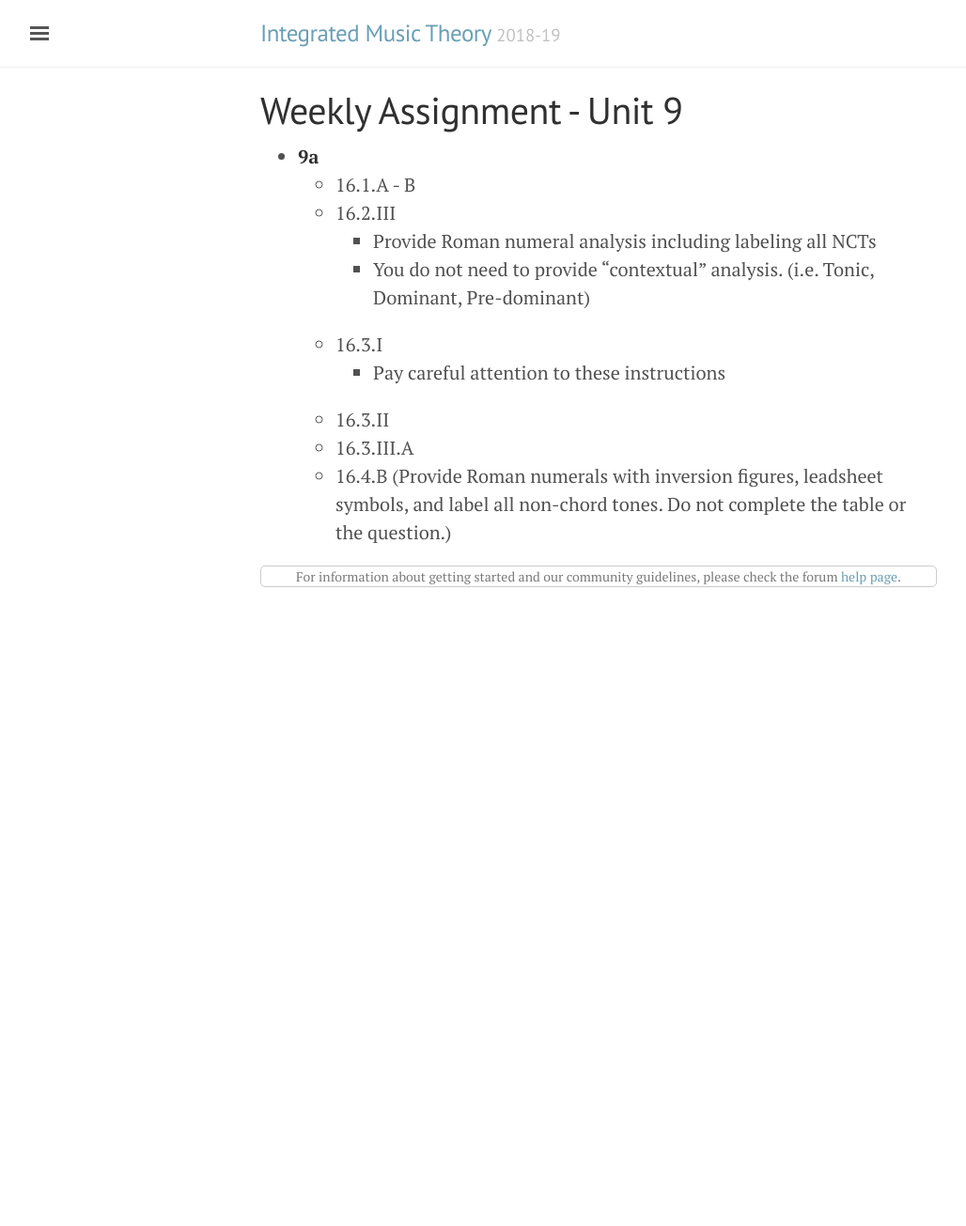
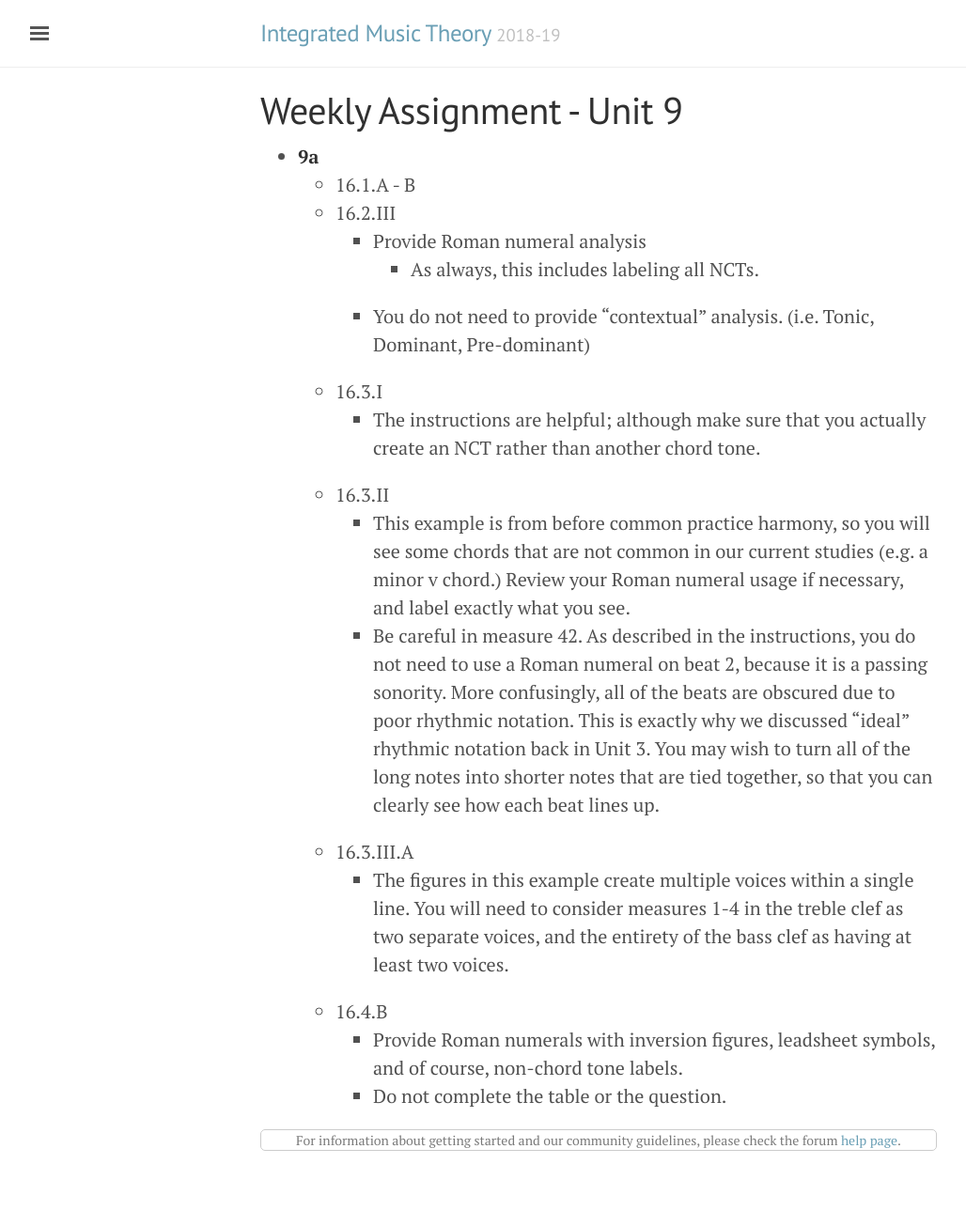
Before and after one commit to intmus/inttheory19-20, a Jekyll site: the page built from _assignments/Fall-semester/2018-10-29.md, in a window 1280 px wide. Shown: the whole page at 94% size, without its empty margins (3-1031 px from the left). Built offline with Jekyll 4.4.1, drawn with Linux system fonts in a browser that asks for light colours; comment, search, counter and statistics services are not loaded; before the commit the page ends 900 px from its top, so only the background shows below that.

Commit message:
9a edits 9a assignment instruction update

```diff
--- a/_assignments/Fall-semester/2018-10-29.md
+++ b/_assignments/Fall-semester/2018-10-29.md
@@ -7,10 +7,16 @@ layout: forum
 - **9a**
     - 16.1.A - B
     - 16.2.III
-        - Provide Roman numeral analysis including labeling all NCTs
+        - Provide Roman numeral analysis
+            - As always, this includes labeling all NCTs.
         - You do not need to provide "contextual" analysis. (i.e. Tonic, Dominant, Pre-dominant)
     - 16.3.I
-        - Pay careful attention to these instructions
+        - The instructions are helpful; although make sure that you actually create an NCT rather than another chord tone.
     - 16.3.II
+        - This example is from before common practice harmony, so you will see some chords that are not common in our current studies (e.g. a minor v chord.) Review your Roman numeral usage if necessary, and label exactly what you see.
+        - Be careful in measure 42. As described in the instructions, you do not need to use a Roman numeral on beat 2, because it is a passing sonority. More confusingly, all of the beats are obscured due to poor rhythmic notation. This is exactly why we discussed "ideal" rhythmic notation back in Unit 3. You may wish to turn all of the long notes into shorter notes that are tied together, so that you can clearly see how each beat lines up.
     - 16.3.III.A
-    - 16.4.B (Provide Roman numerals with inversion figures, leadsheet symbols, and label all non-chord tones. Do not complete the table or the question.)
+        - The figures in this example create multiple voices within a single line. You will need to consider measures 1-4 in the treble clef as two separate voices, and the entirety of the bass clef as having at least two voices.
+    - 16.4.B
+        - Provide Roman numerals with inversion figures, leadsheet symbols, and of course, non-chord tone labels.
+        - Do not complete the table or the question.
```
Also changed, not shown: _09-non-chord-tones/a1-nonchordtones.md (+1 -1 lines).
